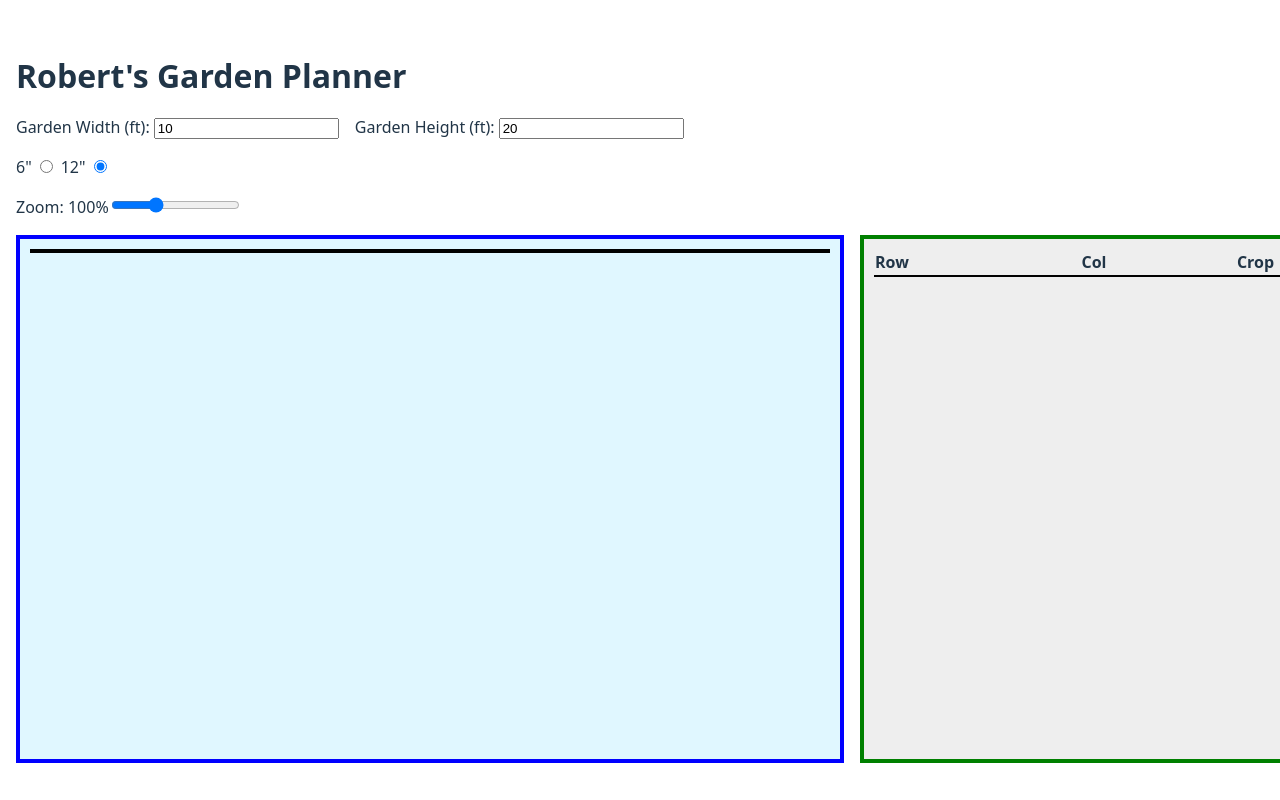
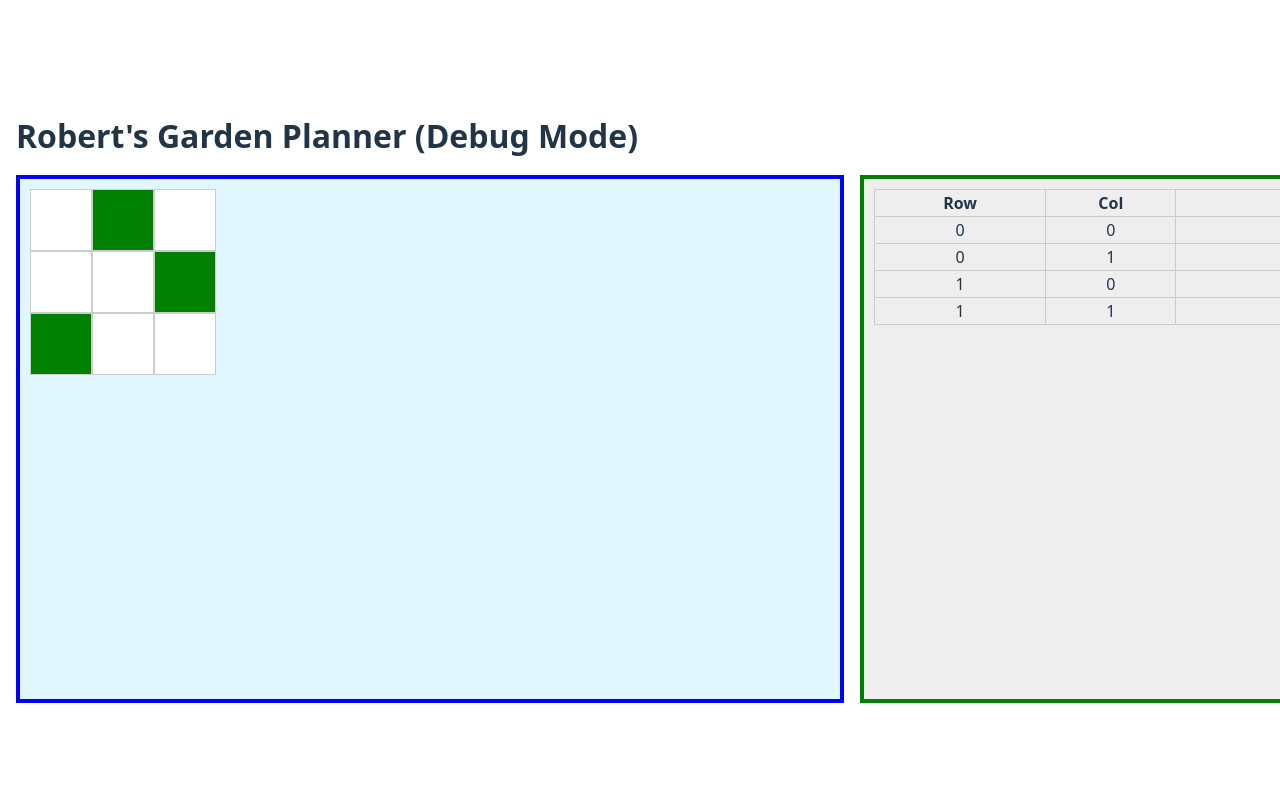
Before and after one commit to rseely85/Garden-Planner, a React (Vite) app: page / in a window 1280 px wide. Shown: the top 800 px of the page. Built offline with nearby package versions, Linux system fonts and the light colour scheme.

Commit message:
Debug-safe baseline: AppCodeV17 + GardenGridCodeV35 + GardenGridMirrorCodeV3 with static layout, no data flow

```diff
--- a/src/App.jsx
+++ b/src/App.jsx
@@ -1,81 +1,14 @@
-import React, { useState } from "react";
+import React from "react";
 import GardenGrid from "./components/GardenGrid";
 import GardenGridMirror from "./components/GardenGridMirror";
 
 export default function App() {
-  const [grid, setGrid] = useState([]);
-  const [mirrorRows, setMirrorRows] = useState([]);
-  const [gardenWidth, setGardenWidth] = useState(10);
-  const [gardenHeight, setGardenHeight] = useState(20);
-  const [scale, setScale] = useState(12);
-  const [zoom, setZoom] = useState(1);
-
-  console.log("App is rendering", { grid, mirrorRows });
-
   return (
     <div style={{ padding: "1rem" }}>
-      <h1 style={{ fontSize: "2rem", fontWeight: "bold" }}>Robert's Garden Planner</h1>
-
-      <div style={{ marginBottom: "1rem" }}>
-        <label>Garden Width (ft): </label>
-        <input
-          type="number"
-          value={gardenWidth}
-          onChange={(e) => setGardenWidth(parseInt(e.target.value) || 0)}
-          style={{ marginRight: "1rem" }}
-        />
-        <label>Garden Height (ft): </label>
-        <input
-          type="number"
-          value={gardenHeight}
-          onChange={(e) => setGardenHeight(parseInt(e.target.value) || 0)}
-        />
-      </div>
-
-      <div style={{ marginBottom: "1rem" }}>
-        <label>6"</label>
-        <input
-          type="radio"
-          name="scale"
-          value={6}
-          checked={scale === 6}
-          onChange={() => setScale(6)}
-          style={{ margin: "0 0.5rem" }}
-        />
-        <label>12"</label>
-        <input
-          type="radio"
-          name="scale"
-          value={12}
-          checked={scale === 12}
-          onChange={() => setScale(12)}
-          style={{ margin: "0 0.5rem" }}
-        />
-      </div>
-
-      <div style={{ marginBottom: "1rem" }}>
-        <label>Zoom: {Math.round(zoom * 100)}%</label>
-        <input
-          type="range"
-          min="0.5"
-          max="2"
-          step="0.1"
-          value={zoom}
-          onChange={(e) => setZoom(parseFloat(e.target.value))}
-        />
-      </div>
-
+      <h1 style={{ fontSize: "2rem", fontWeight: "bold" }}>Robert's Garden Planner (Debug Mode)</h1>
       <div style={{ display: "flex", gap: "1rem" }}>
-        <GardenGrid
-          grid={grid}
-          setGrid={setGrid}
-          setMirrorRows={setMirrorRows}
-          width={gardenWidth}
-          height={gardenHeight}
-          scale={scale}
-          zoom={zoom}
-        />
-        <GardenGridMirror mirrorRows={mirrorRows} />
+        <GardenGrid />
+        <GardenGridMirror />
       </div>
     </div>
   );
--- a/src/components/GardenGrid.jsx
+++ b/src/components/GardenGrid.jsx
@@ -1,66 +1,24 @@
-import React, { useEffect, useState } from "react";
+import React from "react";
 
-const PLANTING_INTERVAL = 4;
-const CELL_SIZE = 30; // base pixel size
-
-export default function GardenGrid({ gardenWidth, gardenHeight, zoom = 1, cellScale = 12, setMirrorRows }) {
-  const [grid, setGrid] = useState([]);
-  const [selectedPlant, setSelectedPlant] = useState({ plant: "Tomato", icon: "🍅" });
-
-  const numCols = Math.floor((gardenWidth * 12) / cellScale);
-  const numRows = Math.floor((gardenHeight * 12) / cellScale);
-  const scaledSize = CELL_SIZE * zoom;
-
-  useEffect(() => {
-    const newGrid = Array.from({ length: numRows }, () =>
-      Array.from({ length: numCols }, () => ({ planted: false, crop: null, icon: null }))
-    );
-    setGrid(newGrid);
-  }, [numCols, numRows]);
-
-  const handleClick = (r, c) => {
-    const newGrid = grid.map(row => row.map(cell => ({ ...cell })));
-    const cell = newGrid[r][c];
-
-    if (cell.planted) {
-      newGrid[r][c] = { planted: false, crop: null, icon: null };
-    } else {
-      newGrid[r][c] = { planted: true, crop: selectedPlant.plant, icon: selectedPlant.icon };
-    }
-
-    setGrid(newGrid);
-
-    // Update mirror rows
-    const mirrorData = [];
-    newGrid.forEach((row, rowIndex) => {
-      row.forEach((cell, colIndex) => {
-        if (cell.planted) {
-          mirrorData.push({ row: rowIndex + 1, col: colIndex + 1, crop: cell.crop, icon: cell.icon });
-        }
-      });
-    });
-    setMirrorRows(mirrorData);
-  };
+export default function GardenGrid() {
+  // Hard-coded 3x3 grid for safe rendering
+  const grid = [
+    [ { planted: false }, { planted: true }, { planted: false } ],
+    [ { planted: false }, { planted: false }, { planted: true } ],
+    [ { planted: true }, { planted: false }, { planted: false } ]
+  ];
 
   return (
     <div style={{ backgroundColor: "#e0f7ff", padding: 10, border: "4px solid blue", width: 800, height: 500, overflow: "auto" }}>
-      <div style={{ display: "grid", gridTemplateColumns: `repeat(${numCols}, ${scaledSize}px)`, gridTemplateRows: `repeat(${numRows}, ${scaledSize}px)`, border: "2px solid black" }}>
-        {grid.map((row, r) =>
-          row.map((cell, c) => (
-            <div
-              key={`${r}-${c}`}
-              onClick={() => handleClick(r, c)}
-              style={{
-                width: `${scaledSize}px`,
-                height: `${scaledSize}px`,
-                backgroundColor: cell.planted ? "lightgreen" : "white",
-                display: "flex",
-                alignItems: "center",
-                justifyContent: "center",
-                border: "1px solid #ccc"
-              }}
-            >
-              {cell.planted ? cell.icon : ""}
+      <div style={{ display: "grid", gridTemplateColumns: "repeat(3, 60px)", gridTemplateRows: "repeat(3, 60px)", gap: "2px" }}>
+        {grid.map((row, rIdx) =>
+          row.map((cell, cIdx) => (
+            <div key={`${rIdx}-${cIdx}`} style={{
+              width: "60px",
+              height: "60px",
+              backgroundColor: cell.planted ? "green" : "white",
+              border: "1px solid #ccc"
+            }}>
             </div>
           ))
         )}
--- a/src/components/GardenGridMirror.jsx
+++ b/src/components/GardenGridMirror.jsx
@@ -1,33 +1,40 @@
 import React from "react";
 
-export default function GardenGridMirror({ mirrorRows }) {
+export default function GardenGridMirror() {
+  const hardCodedRows = [
+    { row: 0, col: 0, crop: "TestCrop", icon: "🌱" },
+    { row: 0, col: 1, crop: "TestCrop", icon: "🌱" },
+    { row: 1, col: 0, crop: "TestCrop", icon: "🌱" },
+    { row: 1, col: 1, crop: "TestCrop", icon: "🌱" },
+  ];
+
   return (
     <div
       style={{
         border: "4px solid green",
-        backgroundColor: "#eee",
+        padding: 10,
         width: 800,
         height: 500,
         overflow: "auto",
-        padding: 10,
+        backgroundColor: "#eee",
       }}
     >
       <table style={{ width: "100%", borderCollapse: "collapse" }}>
         <thead>
           <tr>
-            <th style={{ textAlign: "left", borderBottom: "2px solid black" }}>Row</th>
-            <th style={{ textAlign: "left", borderBottom: "2px solid black" }}>Col</th>
-            <th style={{ textAlign: "left", borderBottom: "2px solid black" }}>Crop</th>
-            <th style={{ textAlign: "left", borderBottom: "2px solid black" }}>Icon</th>
+            <th style={{ border: "1px solid #ccc" }}>Row</th>
+            <th style={{ border: "1px solid #ccc" }}>Col</th>
+            <th style={{ border: "1px solid #ccc" }}>Crop</th>
+            <th style={{ border: "1px solid #ccc" }}>Icon</th>
           </tr>
         </thead>
         <tbody>
-          {mirrorRows.map((row, idx) => (
+          {hardCodedRows.map((entry, idx) => (
             <tr key={idx}>
-              <td>{row.row}</td>
-              <td>{row.col}</td>
-              <td>{row.crop}</td>
-              <td>{row.icon}</td>
+              <td style={{ border: "1px solid #ccc", textAlign: "center" }}>{entry.row}</td>
+              <td style={{ border: "1px solid #ccc", textAlign: "center" }}>{entry.col}</td>
+              <td style={{ border: "1px solid #ccc", textAlign: "center" }}>{entry.crop}</td>
+              <td style={{ border: "1px solid #ccc", textAlign: "center" }}>{entry.icon}</td>
             </tr>
           ))}
         </tbody>
```
